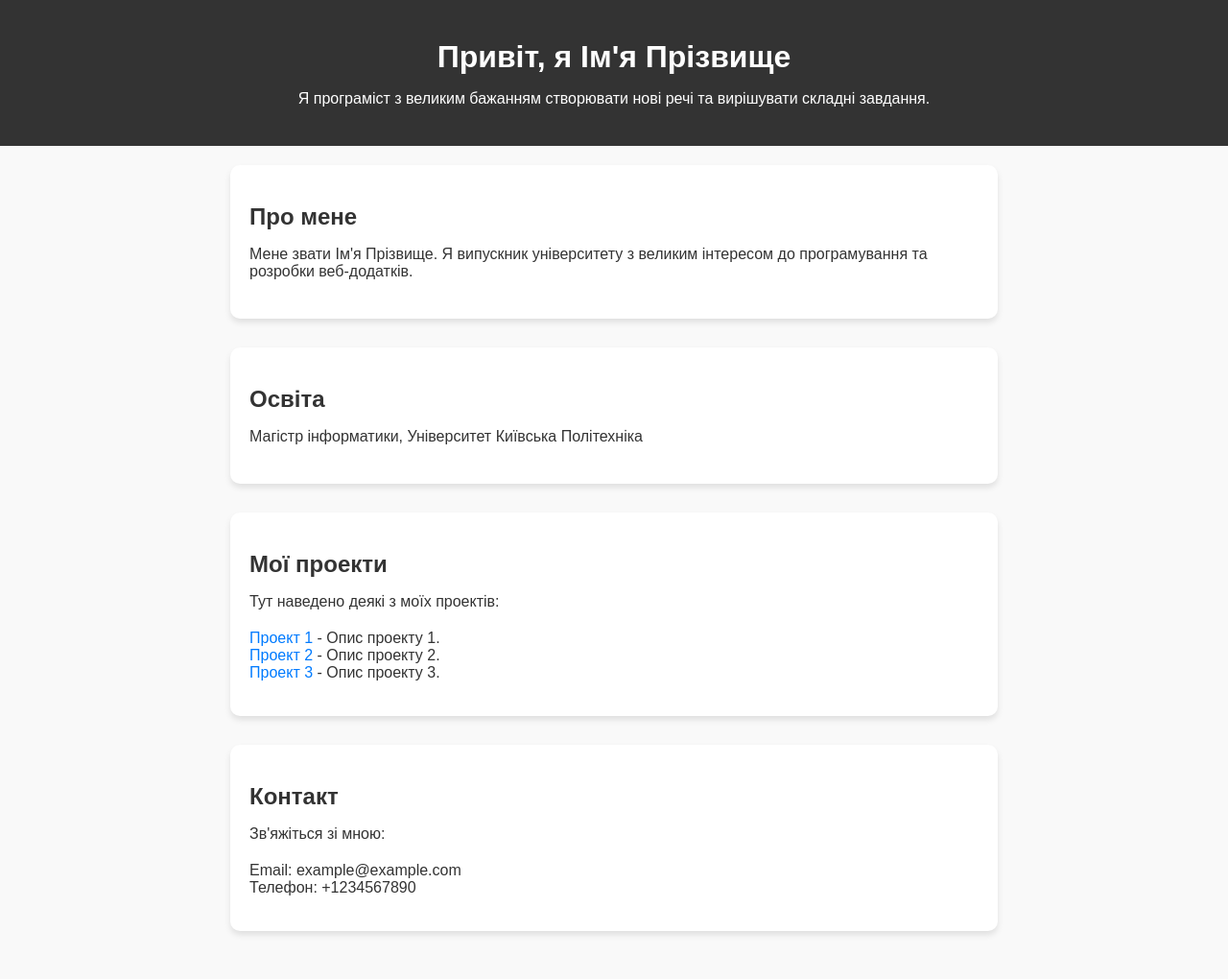
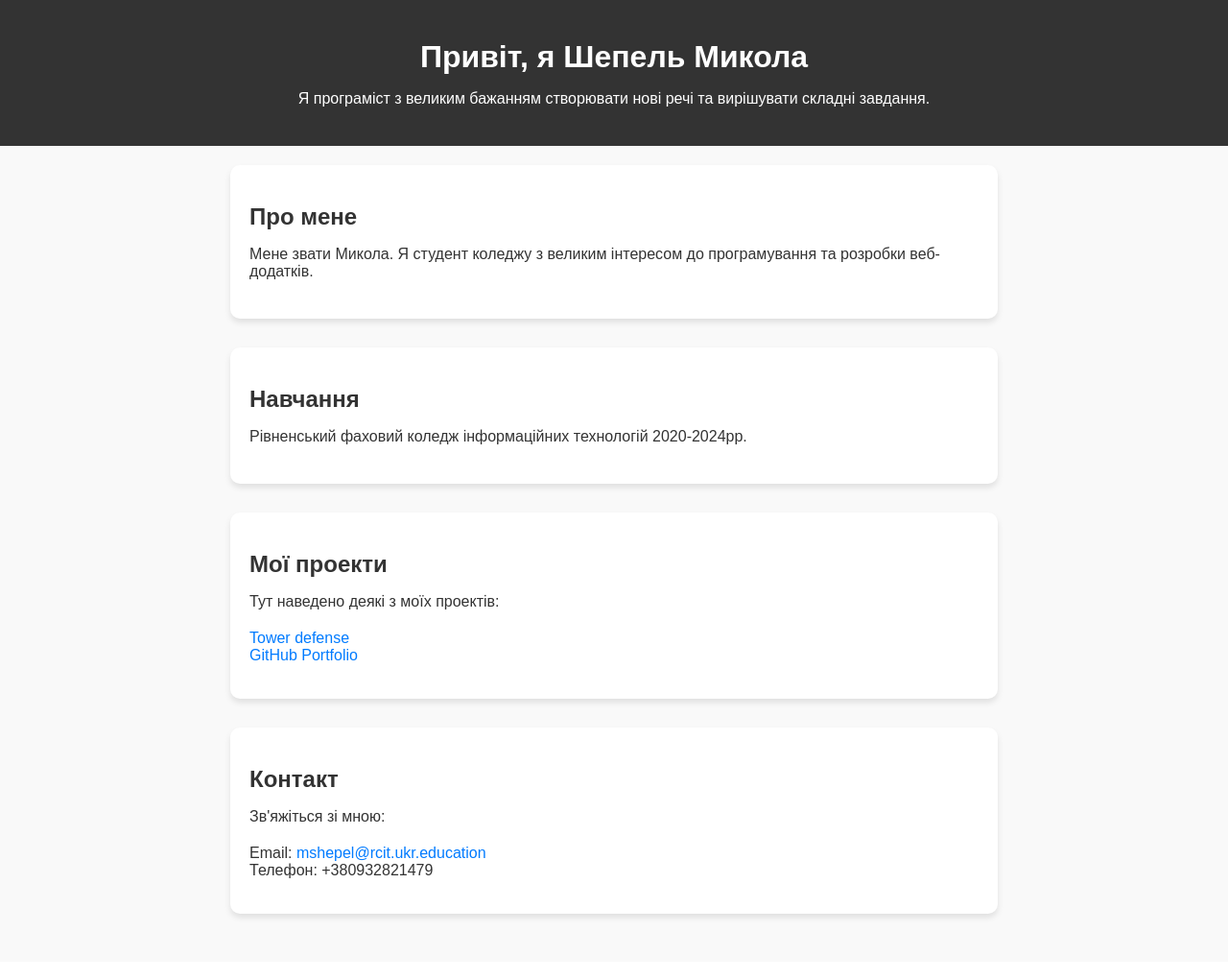
Before and after one commit to ShepelM1/PR-1, a Flask app: page / in a window 1280 px wide. Shown: the whole page at 96% size. After the commit the page ends 958 px from the top, so only its background shows below. Run offline with Flask 3, Linux system fonts and the light colour scheme.

Commit message:
Updated PW8

```diff
--- a/PW8/app.py
+++ b/PW8/app.py
@@ -8,11 +8,19 @@ def index():
 
 @app.route('/project1')
 def project1():
-    return render_template('project.html', project_id=1)
+    project_name = "Tower Defense"
+    image = "images/project1"
+    technologies = "Unity, C#"
+    repository_link = "https://github.com/ShepelM1/Tower-Defense"
+    return render_template('project.html', project_name=project_name, image=image, technologies=technologies, repository_link=repository_link)
 
 @app.route('/project2')
 def project2():
-    return render_template('project.html', project_id=2)
+    project_name = "GitHub Portfolio"
+    image = "images/project2"
+    technologies = "SCSS, HTML, Ruby, Shell, JavaScript, GitHub"
+    repository_link = "https://github.com/ShepelM1/ShepelM1.github.io"
+    return render_template('project.html', project_name=project_name, image=image, technologies=technologies, repository_link=repository_link)
 
 if __name__ == '__main__':
     app.run(debug=True)
--- a/PW8/static/css/styles.css
+++ b/PW8/static/css/styles.css
@@ -76,3 +76,12 @@ a:hover {
 .button:hover {
     background-color: #0056b3;
 }
+
+/* Стилі для зображення */
+img {
+    max-width: 100%;
+    display: block;
+    margin: 0 auto;
+    border-radius: 10px;
+    box-shadow: 0 2px 4px rgba(0, 0, 0, 0.1);
+}
--- a/PW8/templates/index.html
+++ b/PW8/templates/index.html
@@ -8,33 +8,32 @@
 </head>
 <body>
     <header>
-        <h1>Привіт, я Ім'я Прізвище</h1>
+        <h1>Привіт, я Шепель Микола</h1>
         <p>Я програміст з великим бажанням створювати нові речі та вирішувати складні завдання.</p>
     </header>
     <div class="container">
         <section id="about-me">
             <h2>Про мене</h2>
-            <p>Мене звати Ім'я Прізвище. Я випускник університету з великим інтересом до програмування та розробки веб-додатків.</p>
+            <p>Мене звати Микола. Я студент коледжу з великим інтересом до програмування та розробки веб-додатків.</p>
         </section>
         <section id="education">
-            <h2>Освіта</h2>
-            <p>Магістр інформатики, Університет Київська Політехніка</p>
+            <h2>Навчання</h2>
+            <p>Рівненський фаховий коледж інформаційних технологій 2020-2024рр.</p>
         </section>
         <section id="projects">
             <h2>Мої проекти</h2>
             <p>Тут наведено деякі з моїх проектів:</p>
             <ul>
-                <li><a href="#">Проект 1</a> - Опис проекту 1.</li>
-                <li><a href="#">Проект 2</a> - Опис проекту 2.</li>
-                <li><a href="#">Проект 3</a> - Опис проекту 3.</li>
+                <li><a href="project1">Tower defense</a></li>
+                <li><a href="project2">GitHub Portfolio</a></li>
             </ul>
         </section>
         <section id="contact">
             <h2>Контакт</h2>
             <p>Зв'яжіться зі мною:</p>
             <ul>
-                <li>Email: example@example.com</li>
-                <li>Телефон: +1234567890</li>
+                <li>Email: <a href="mailto:mshepel@rcit.ukr.education">mshepel@rcit.ukr.education</a></li>
+                <li>Телефон: +380932821479</li>
             </ul>
         </section>
     </div>
```
Also changed, not shown: PW8/templates/project.html (+12 -7 lines), PW8/static/images/home-icon.png (added), PW8/static/images/project1.png (added), PW8/static/images/project2.png (added).
